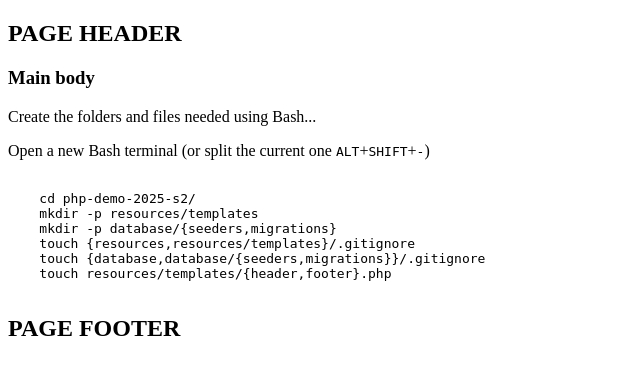
After one commit to yusho-aoyama/php-demo-2025-s2, a PHP site: page /experiments/exp-06.php in a window 1280 px wide. The commit adds this page. Shown: the top 375 px of the page, without its empty margins (0-640 px from the left). Run offline with PHP 8.4, Linux system fonts and the light colour scheme; data that the repository does not hold is empty.

Commit message:
wip: experiment 07 (session4)

```diff
--- /dev/null
+++ b/app/settings.php
@@ -0,0 +1,48 @@
+<?php
+/**
+ * Experiment 05 - Settings reading file
+ *
+ * Author:          Yusho Aoyama <https://github.com/yusho-aoyama>
+ * Date created:    2025-08-13
+ *
+ */
+
+/*
+ * Set the base path to be one folder above this folder
+ *
+ * realpath computes the path
+ *  - c:\users\USERNAME\source\repos\APP_NAME\app\..
+ *  - /home/USERNAME/APP_NAME\app\..
+ * becomes
+ *  - c:\users\USERNAME\source\repos\APP_NAME
+ *  - /home/USERNAME/APP_NAME
+ */
+global $base_path;
+
+$base_path = realpath(__DIR__."/../");
+//echo "<p>" .  $base_path ."</p>";
+
+/*
+ * include the autoload file that will add the
+ * vlucas/phpdotenv composer package's classes to the
+ * running application
+ */
+require_once $base_path."/vendor/autoload.php";
+
+/*
+ * make the Dotenv classes available
+ */
+use Dotenv\Dotenv;
+
+/*
+ * Create an immutable (unable to be altered) Dotenv object
+ * and load the contents of the .env file contained at the base path
+ */
+$dotenv = Dotenv::createImmutable($base_path);
+$dotenv->load();
+
+//echo "<p>Settings file has been included</p>";
+//
+//
+//$x = $_ENV["APP_NAME"];
+//echo "App name: ".$x;
--- a/composer.json
+++ b/composer.json
@@ -1,2 +1,5 @@
 {
+    "require": {
+        "vlucas/phpdotenv": "^5.6"
+    }
 }
--- /dev/null
+++ b/public/experiments/exp-06.php
@@ -0,0 +1,71 @@
+<?php
+/**
+ * Experiment 06
+ *
+ * Author:          Yusho Aoyama <https://github.com/yusho-aoyama>
+ * Date created:    2025-08-13
+ *
+ */
+/*
+ * include          insert the contents of the named file
+ *                  missing files are 'ignored' (warning)
+ *                  will insert the file multiple times
+ *
+ * require          insert the contents of the named file
+ *                  missing files give an error
+ *                  will insert the file multiple times
+ *
+ * include_once     as per include, BUT file inserted ONE TIME ONLY
+ *
+ * require_once     as per require, BUT file inserted ONE TIME ONLY
+ */
+
+require_once __DIR__ . "/../../app/settings.php";
+?>
+<!doctype html>
+<html lang="en_AU">
+<head>
+    <meta charset="UTF-8">
+    <meta name="viewport" content="width=device-width, initial-scale=1">
+    <title><?= $_ENV["APP_NAME"]; ?></title>
+</head>
+<body>
+<?php
+// Read the header from the templates
+require_once $base_path . "/resources/templates/header.php";
+?>
+<main>
+    <header>
+        <h2> PAGE HEADER </h2>
+    </header>
+
+    <article>
+        <header>
+            <h3>Main body</h3>
+        </header>
+        <section>
+            <p>
+                Create the folders and files needed using Bash...
+            </p>
+
+            <p>
+                Open a new Bash terminal (or split the current
+                one <kbd>ALT</kbd>+<kbd>SHIFT</kbd>+<kbd>-</kbd>)
+            </p>
+
+            <pre><code>
+    cd php-demo-2025-s2/
+    mkdir -p resources/templates
+    mkdir -p database/{seeders,migrations}
+    touch {resources,resources/templates}/.gitignore
+    touch {database,database/{seeders,migrations}}/.gitignore
+    touch resources/templates/{header,footer}.php
+    </code></pre>
+        </section>
+    </article>
+</main>
+<?php
+require_once $base_path . "/resources/templates/footer.php";
+?>
+</body>
+</html>
--- a/public/index.php
+++ b/public/index.php
@@ -7,6 +7,8 @@
     <meta http-equiv="X-UA-Compatible"
           content="ie=edge">
     <title>Home</title>
+
+    <script src="https://cdn.jsdelivr.net/npm/@tailwindcss/browser@4"></script>
 </head>
 <body>
 <!--ul>li*10>a[href=experiments/exp-$$
--- /dev/null
+++ b/resources/templates/footer.php
@@ -0,0 +1,13 @@
+<?php
+/**
+ * Footer for all pages
+ */
+
+?>
+
+    <footerer>
+        <h2>
+            PAGE FOOTER
+        </h2>
+    </footerer>
+<?php
--- /dev/null
+++ b/resources/templates/header.php
@@ -0,0 +1,19 @@
+<?php
+/**
+ * Header for all pages
+ */
+
+?>
+
+<header>
+    <nav>
+        <h1>
+            <?= $_ENV['APP_NAME'] ?>
+            <!--
+            Long hand version of above:
+            <?php echo $_ENV['APP_NAME'] ?>
+            -->
+        </h1>
+    </nav>
+</header>
+<?php
```
Also changed, not shown: app/database.php (added, +28 -0 lines), database/migrations/setup-database.sql (added, +14 -0 lines), database/seeders/seed-database.sql (added, +16 -0 lines), public/experiments/exp-05.php (added, +32 -0 lines), public/experiments/exp-07.php (added, +85 -0 lines), 1 other file.
